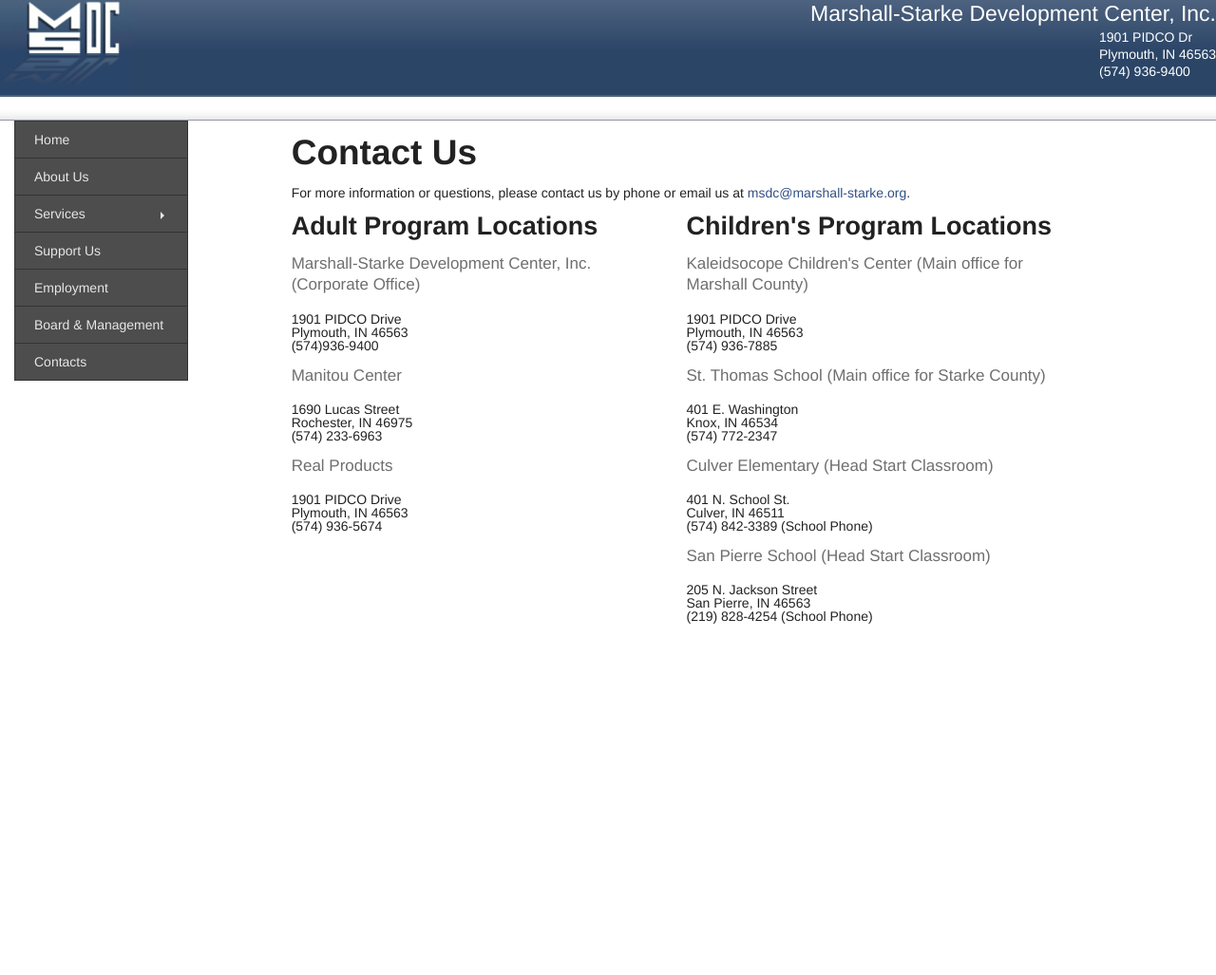
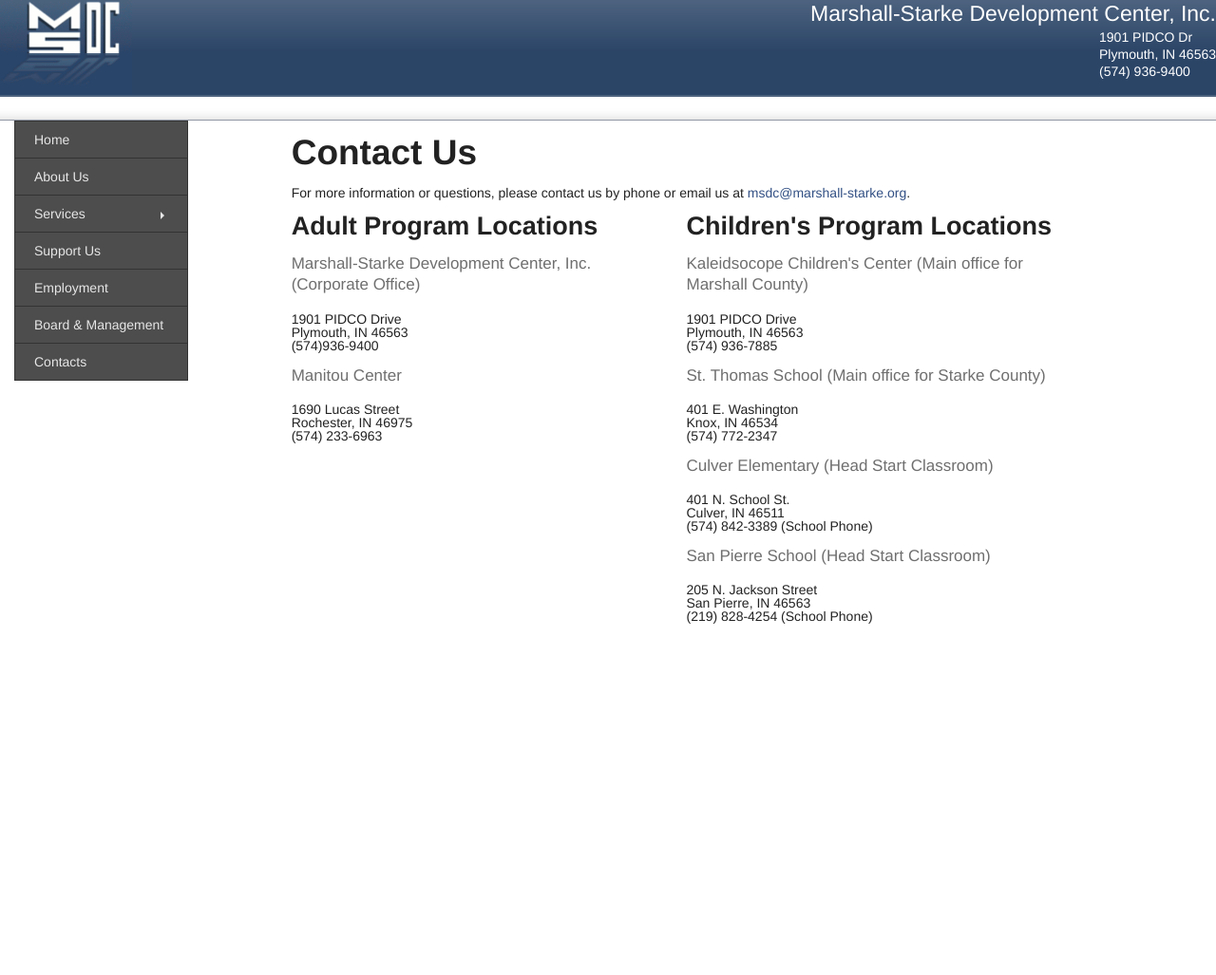
Before and after one commit to leviwilson/marshall-starke.org, a Jekyll site: the page built from contacts.md, in a window 1280 px wide. Shown: the whole page at 95% size. Built offline with Jekyll 4.4.1, drawn with Linux system fonts in a browser that asks for light colours; nearby versions of some CDN libraries.

Commit message:
more tiny edits

```diff
--- a/contacts.md
+++ b/contacts.md
@@ -18,11 +18,6 @@ title:  Contacts
   1690 Lucas Street<br/>
   Rochester, IN 46975<br/>
   (574) 233-6963<br/>
-
-  <h5 class="subheader">Real Products</h5>
-  1901 PIDCO Drive<br/>
-  Plymouth, IN 46563<br/>
-  (574) 936-5674<br/>
 </div>
 <div class="six columns">
   <h3>Children's Program Locations</h3>
```
Also changed, not shown: support.md (+0 -1 lines).
